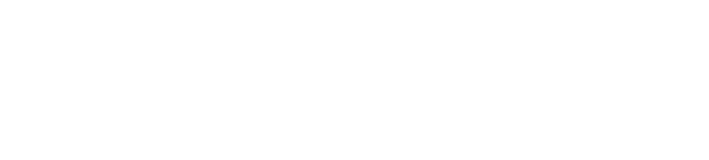
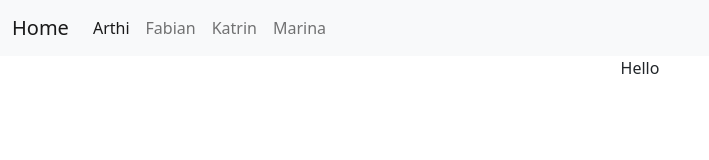
Before and after one commit to ArthiRagothaman/cookbook, a plain HTML site: page index.html in a window 1280 px wide. Shown: the whole page, without its empty margins (0-709 px from the left). Drawn offline with nearby package versions, Linux system fonts and the light colour scheme.

Commit message:
set up index

```diff
--- a/index.html
+++ b/index.html
@@ -1,12 +1,50 @@
-<!DOCTYPE html>
+<!doctype html>
 <html lang="en">
+
 <head>
-    <meta charset="UTF-8">
-    <meta http-equiv="X-UA-Compatible" content="IE=edge">
-    <meta name="viewport" content="width=device-width, initial-scale=1.0">
-    <title>Document</title>
+    <meta charset="utf-8">
+    <meta name="viewport" content="width=device-width, initial-scale=1">
+    <title>Cookbook – Three angles for Fabian</title>
+    <link href="https://cdn.jsdelivr.net/npm/bootstrap@5.2.0/dist/css/bootstrap.min.css" rel="stylesheet"
+        integrity="sha384-gH2yIJqKdNHPEq0n4Mqa/HGKIhSkIHeL5AyhkYV8i59U5AR6csBvApHHNl/vI1Bx" crossorigin="anonymous">
 </head>
+
 <body>
+    <nav class="navbar navbar-expand-lg bg-light">
+        <div class="container-fluid">
+            <a class="navbar-brand" href="#">Home</a>
+            <button class="navbar-toggler" type="button" data-bs-toggle="collapse" data-bs-target="#navbarNav"
+                aria-controls="navbarNav" aria-expanded="false" aria-label="Toggle navigation">
+                <span class="navbar-toggler-icon"></span>
+            </button>
+            <div class="collapse navbar-collapse" id="navbarNav">
+                <ul class="navbar-nav">
+                    <li class="nav-item">
+                        <a class="nav-link active" aria-current="page" href="#">Arthi</a>
+                    </li>
+                    <li class="nav-item">
+                        <a class="nav-link" href="#">Fabian</a>
+                    </li>
+                    <li class="nav-item">
+                        <a class="nav-link" href="#">Katrin</a>
+                    </li>
+                    <li class="nav-item">
+                        <a class="nav-link" href="#">Marina</a>
+                    </li>
+                </ul>
+            </div>
+        </div>
+    </nav>
+    <div class="container-fluid text-center">
+        <div class="row">
+            <div class="col">
+                Hello
+            </div>
+        </div>
 
+        <script src="https://cdn.jsdelivr.net/npm/bootstrap@5.2.0/dist/js/bootstrap.bundle.min.js"
+            integrity="sha384-A3rJD856KowSb7dwlZdYEkO39Gagi7vIsF0jrRAoQmDKKtQBHUuLZ9AsSv4jD4Xa"
+            crossorigin="anonymous"></script>
 </body>
+
 </html>
```
